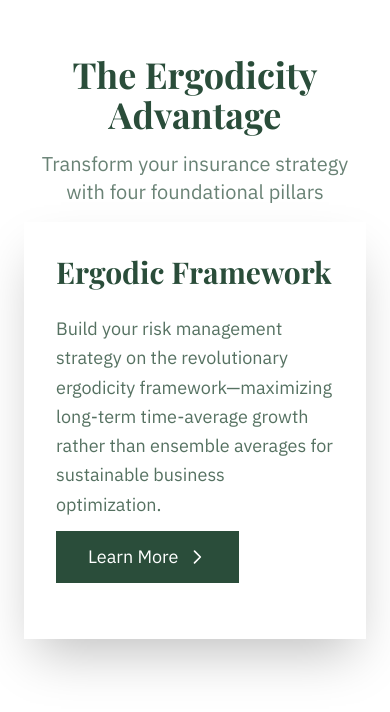
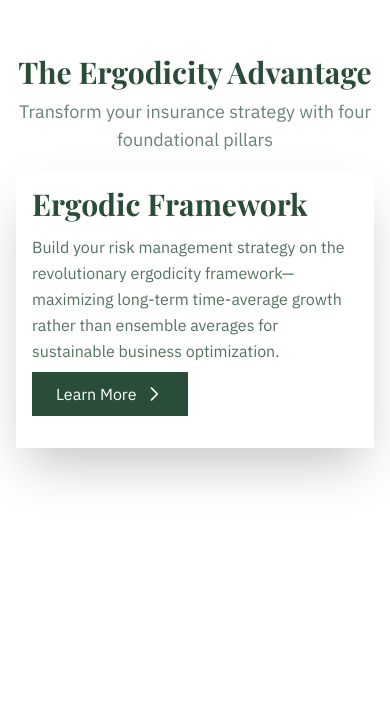
Before and after one commit to AlexFiliakov/MostlyOptimal.com, a Next.js app: page / in a window 390 px wide. Shown: the part 998-1710 px from the top of the page. Built offline with nearby package versions, Linux system fonts and the light colour scheme.

Commit message:
chore: zoom 150% responsive

```diff
--- a/app/components/ErgodicitySection.tsx
+++ b/app/components/ErgodicitySection.tsx
@@ -1,11 +1,10 @@
 import Image from "next/image";
 
 export default function ErgodicitySection() {
-
   return (
     <>
       {/* Problem Subsection */}
-      <section className="relative py-24 px-6 overflow-hidden">
+      <section className="relative py-16 xl:py-24 px-4 xl:px-6 overflow-hidden">
         <div className="absolute inset-0 z-0 bg-deep-forest">
           <div className="relative w-full h-full">
             <Image
@@ -18,11 +17,11 @@ export default function ErgodicitySection() {
           </div>
         </div>
 
-        <div className="relative z-10 max-w-5xl mx-auto text-center bg-soft-silver/20 rounded-xl backdrop-blur-xl px-8 py-4">
-          <h2 className="text-4xl md:text-4xl font-display font-bold text-white mb-6">
+        <div className="relative z-10 max-w-5xl mx-auto text-center bg-soft-silver/20 rounded-xl backdrop-blur-xl px-6 xl:px-8 py-3 xl:py-4">
+          <h2 className="text-3xl xl:text-4xl font-display font-bold text-white mb-4 xl:mb-6">
             Average outcomes don't apply to individual journeys
           </h2>
-          <p className="text-lg text-white/80 leading-relaxed">
+          <p className="text-base xl:text-lg text-white/80 leading-relaxed">
             Traditional risk management commits a fundamental error: it assumes
             that the average outcome across many parallel scenarios applies to
             any single company's journey through time. This distinction between
@@ -35,7 +34,7 @@ export default function ErgodicitySection() {
 
       <div className="relative bg-white w-full h-16"></div>
       {/* Definition Subsection */}
-      <section id="discover" className="relative py-24 px-6 overflow-hidden">
+      <section id="discover" className="relative py-16 xl:py-24 px-4 xl:px-6 overflow-hidden">
         <div className="absolute inset-0 z-0 bg-deep-forest">
           <div className="relative w-full h-full">
             <Image
@@ -48,11 +47,11 @@ export default function ErgodicitySection() {
           </div>
         </div>
 
-        <div className="relative z-10 max-w-5xl mx-auto text-center bg-soft-silver/20 rounded-xl backdrop-blur-xl px-8 py-4">
-          <h2 className="text-4xl md:text-4xl font-display font-bold text-white mb-6">
+        <div className="relative z-10 max-w-5xl mx-auto text-center bg-soft-silver/20 rounded-xl backdrop-blur-xl px-6 xl:px-8 py-3 xl:py-4">
+          <h2 className="text-3xl xl:text-4xl font-display font-bold text-white mb-4 xl:mb-6">
             Understanding Ergodicity
           </h2>
-          <p className="text-lg text-white/80 leading-relaxed">
+          <p className="text-base xl:text-lg text-white/80 leading-relaxed">
             <b>Ergodicity</b> is the mathematical principle that distinguishes
             between what happens to many companies on average versus what
             happens to YOUR company over time. Non-ergodic systems (like real
@@ -64,7 +63,7 @@ export default function ErgodicitySection() {
       </section>
       <div className="relative bg-white w-full h-16"></div>
       {/* Breakthrough Subsection */}
-      <section className="relative  py-24 px-6 bg-cool-mist/20 overflow-hidden">
+      <section className="relative  py-16 xl:py-24 px-4 xl:px-6 bg-cool-mist/20 overflow-hidden">
         <div className="absolute inset-0 z-0 bg-deep-forest">
           <div className="relative w-full h-full">
             <Image
@@ -78,11 +77,11 @@ export default function ErgodicitySection() {
           </div>
         </div>
 
-        <div className="relative z-10 max-w-5xl mx-auto text-center bg-soft-silver/20 rounded-xl backdrop-blur-xl px-8 py-4">
-          <h2 className="text-3xl md:text-4xl font-display font-bold text-white mb-6">
+        <div className="relative z-10 max-w-5xl mx-auto text-center bg-soft-silver/20 rounded-xl backdrop-blur-xl px-6 xl:px-8 py-3 xl:py-4">
+          <h2 className="text-2xl xl:text-3xl 2xl:text-4xl font-display font-bold text-white mb-4 xl:mb-6">
             First principles. Real trajectories. Actual growth.
           </h2>
-          <p className="text-lg text-white leading-relaxed">
+          <p className="text-base xl:text-lg text-white leading-relaxed">
             Unlike conventional Monte Carlo simulations, which assume all paths
             are equally accessible, this engine recognizes that certain losses
             create absorbing barriers (points of no return where future
--- a/app/components/ScrollStackSection.tsx
+++ b/app/components/ScrollStackSection.tsx
@@ -118,19 +118,19 @@ export default function ScrollStackSection() {
       style={{ minHeight: `${cards.length * 100}vh` }}
     >
       <div className="sticky top-0 h-screen flex items-start justify-center">
-        <div className="w-full max-w-3xl xl:max-w-7xl mx-auto px-6">
-          <div className="my-8 max-lg:my-4 text-center">
-            <h2 className="text-4xl md:text-5xl font-display font-bold text-deep-forest mb-4">
+        <div className="w-full max-w-3xl xl:max-w-7xl mx-auto px-4 xl:px-6">
+          <div className="my-4 xl:my-8 text-center">
+            <h2 className="text-3xl md:text-4xl xl:text-5xl font-display font-bold text-deep-forest mb-2 xl:mb-4">
               The Ergodicity Advantage
             </h2>
-            <p className="text-xl text-deep-forest/70 max-w-3xl mx-auto">
+            <p className="text-lg xl:text-xl text-deep-forest/70 max-w-3xl mx-auto">
               Transform your insurance strategy with four foundational pillars
             </p>
           </div>
 
-          <div className="relative" style={{ height: "600px" }}>
+          <div className="relative" style={{ height: "420px" }}>
             {cards.map((card, index) => {
-              const offset = index * 40;
+              const offset = index * 30;
               const isActive = index <= activeIndex;
               const scale = isActive ? 1 : 0.95;
               const opacity = isActive ? 1 : 0;
@@ -148,23 +148,23 @@ export default function ScrollStackSection() {
                   }}
                 >
                   <div
-                    className={`${card.color} flex lg:flex-row flex-col gap-6 shadow-2xl p-8 h-full max-lg:h-auto overflow-hidden`}
+                    className={`${card.color} flex lg:flex-row flex-col gap-4 xl:gap-6 shadow-2xl p-4 xl:p-8 h-full max-lg:h-auto overflow-hidden`}
                   >
-                    <div className="w-full lg:w-1/2 flex flex-col justify-between items-start z-10">
+                    <div className="w-full lg:w-1/2 flex flex-col justify-between  items-start z-10">
                       <div
-                        className={`${card.badgeColor} text-lg max-lg:hidden rounded-full px-6 py-2 ${card.badgeTextColor} font-semibold`}
+                        className={`${card.badgeColor} text-base xl:text-lg max-lg:hidden rounded-full px-4 xl:px-6 py-1.5 xl:py-2 ${card.badgeTextColor} font-semibold`}
                       >
                         {card.badge}
                       </div>
                       <div>
-                        <h3 className="text-5xl max-lg:text-3xl  text-deep-forest font-display font-bold leading-tight">
+                        <h3 className="text-3xl xl:text-5xl max-lg:text-3xl  text-deep-forest font-display font-bold leading-tight">
                           {card.title}
                         </h3>
-                        <p className="mt-6 leading-relaxed text-lg md:text-xl text-deep-forest/80">
+                        <p className="mt-3 xl:mt-6 leading-relaxed text-base xl:text-lg 2xl:text-xl text-deep-forest/80">
                           {card.description}
                         </p>
                       </div>
-                      <button className="flex flex-row gap-2 items-center cursor-pointer  mt-3 bg-deep-forest text-white text-lg px-8 py-3 hover:bg-sage-green transition-colors duration-300 group">
+                      <button className="flex flex-row gap-2 items-center cursor-pointer  mt-2 xl:mt-3 bg-deep-forest text-white text-base xl:text-lg px-6 xl:px-8 py-2.5 xl:py-3 hover:bg-sage-green transition-colors duration-300 group">
                         Learn More
                         <svg
                           className="w-5 h-5 group-hover:translate-x-1 transition-transform duration-200"
```
